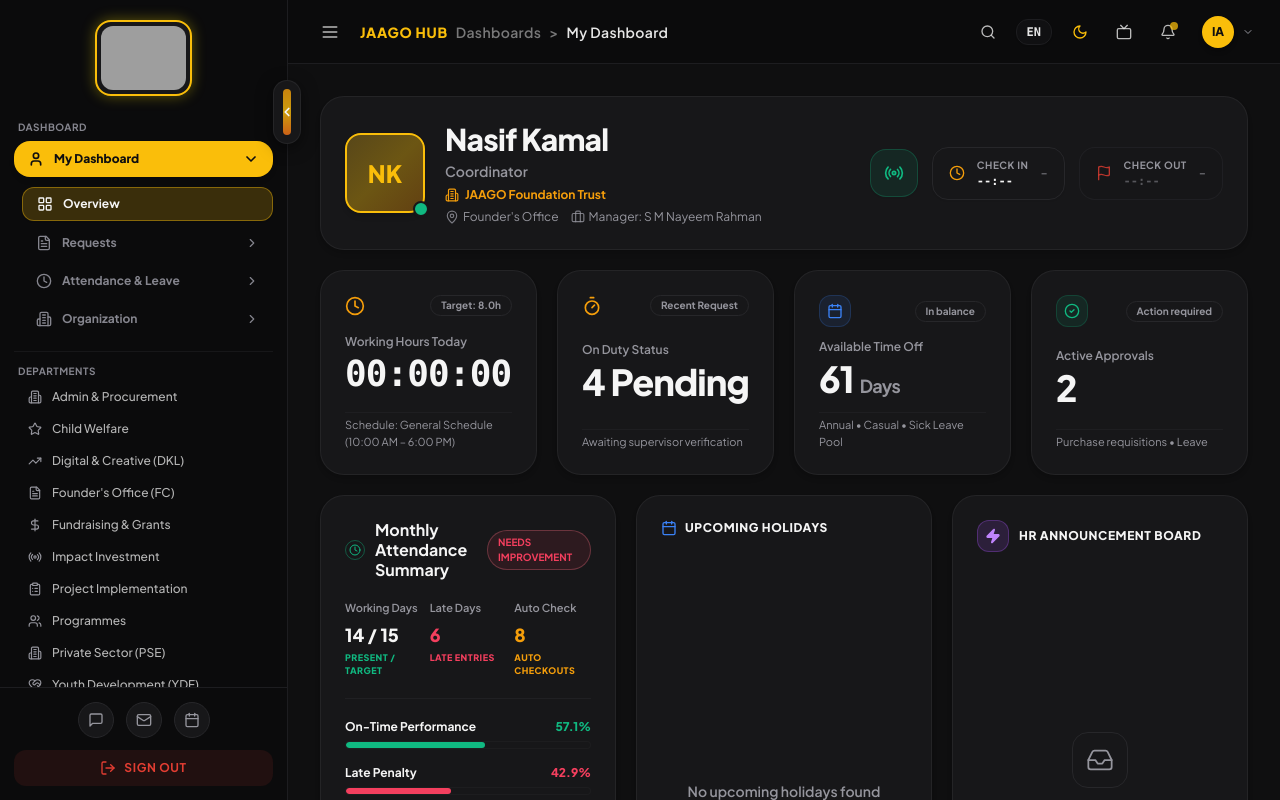
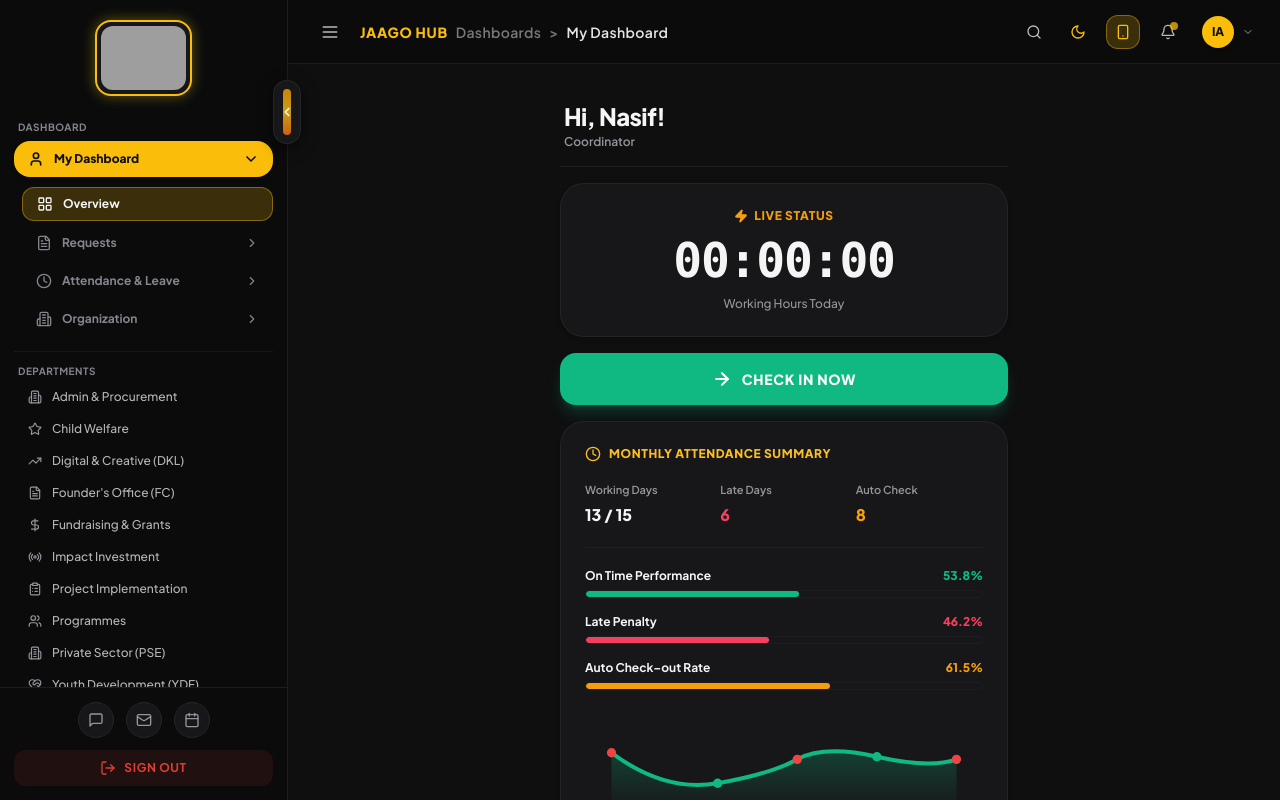
Before and after one commit to nasif-jaago/JAAGO-HUB-v2.2, a Next.js app in the folder apps/web/: page /dashboard in a window 1280 px wide. Both pictures are taken after a click on the button 1124 px from the left and 31 px from the top of the page. Shown: the top 800 px of the page. Built offline with nearby package versions, Linux system fonts and the light colour scheme; grey boxes are pictures that could not be loaded.

Commit message:
feat(header): remove EN button and enable instant shifting between Mobile and Desktop views

```diff
--- a/apps/web/app/(dashboard)/dashboard/page.tsx
+++ b/apps/web/app/(dashboard)/dashboard/page.tsx
@@ -18,6 +18,7 @@
 } from 'lucide-react';
 
 export default function DashboardPage() {
+  const [viewMode, setViewMode] = useState<'auto' | 'desktop' | 'mobile'>('auto');
   const [isCheckedIn, setIsCheckedIn] = useState(false);
   const [checkInTime, setCheckInTime] = useState<string | null>(null);
   const [elapsedSeconds, setElapsedSeconds] = useState(0);
@@ -29,10 +30,23 @@
     organization: 'JAAGO Foundation Trust',
   });
 
-  // Fast hydration of attendance status & elapsed timer from localStorage
+  // Hydrate view mode, attendance status & elapsed timer from localStorage
   useEffect(() => {
-    if (typeof window !== 'undefined') {
+    if (typeof window === 'undefined') return;
+
+    const handleViewModeChange = (e: any) => {
+      if (e.detail) {
+        setViewMode(e.detail);
+      }
+    };
+    window.addEventListener('jaago_view_mode_change', handleViewModeChange);
+
     try {
+      const savedViewMode = localStorage.getItem('jaago_view_mode') as 'desktop' | 'mobile' | null;
+      if (savedViewMode) {
+        setViewMode(savedViewMode);
+      }
+
       const storedUser = localStorage.getItem('jaago_user');
       if (storedUser) {
         const parsed = JSON.parse(storedUser);
@@ -64,7 +78,10 @@
     } catch {
       // Fallback gracefully
     }
-    }
+
+    return () => {
+      window.removeEventListener('jaago_view_mode_change', handleViewModeChange);
+    };
   }, []);
 
   // Live timer tick when checked in
@@ -127,7 +144,11 @@
       {/* ========================================================================= */}
       {/* 📱 MOBILE VIEW ONLY (Strictly based on Reference Images 2 & 3)            */}
       {/* ========================================================================= */}
-      <div className="block md:hidden space-y-4 pt-1">
+      <div
+        className={`${
+          viewMode === 'mobile' ? 'block max-w-md mx-auto' : viewMode === 'desktop' ? 'hidden' : 'block md:hidden'
+        } space-y-4 pt-1`}
+      >
         {/* User Greeting Header */}
         <div className="space-y-0.5 px-1">
           <h1 className="text-2xl font-black tracking-tight text-foreground">
@@ -313,7 +334,11 @@
       {/* ========================================================================= */}
       {/* 💻 DESKTOP, LAPTOP & TABLET VIEW ONLY (Pixel-Faithful to Provided Design)  */}
       {/* ========================================================================= */}
-      <div className="hidden md:block space-y-5">
+      <div
+        className={`${
+          viewMode === 'desktop' ? 'block' : viewMode === 'mobile' ? 'hidden' : 'hidden md:block'
+        } space-y-5`}
+      >
         {/* ── 1. USER PROFILE HERO CARD ── */}
         <div className="p-6 rounded-3xl bg-card border border-border/80 shadow-md flex flex-col xl:flex-row items-start xl:items-center justify-between gap-6 relative">
           <div className="flex items-center space-x-5">
--- a/apps/web/components/dashboard-header.tsx
+++ b/apps/web/components/dashboard-header.tsx
@@ -9,6 +9,7 @@
   Bell,
   Search,
   Tv,
+  Smartphone,
   LogOut,
   ChevronDown,
 } from 'lucide-react';
@@ -24,34 +25,40 @@
 }
 
 export type ThemeMode = 'dark' | 'light' | 'espresso';
+export type ViewMode = 'desktop' | 'mobile';
 
 export function DashboardHeader({ onToggleSidebar, user }: DashboardHeaderProps) {
   const router = useRouter();
   const [theme, setTheme] = useState<ThemeMode>('dark');
+  const [viewMode, setViewMode] = useState<ViewMode>('desktop');
   const [showUserMenu, setShowUserMenu] = useState(false);
   const [showNotifMenu, setShowNotifMenu] = useState(false);
   const [showSearchModal, setShowSearchModal] = useState(false);
   const [searchQuery, setSearchQuery] = useState('');
   const [searchResults, setSearchResults] = useState<any[]>([]);
-  const [lang, setLang] = useState<'en' | 'bn'>('en');
 
-  // Load saved theme or sync from DOM on mount
+  // Load saved theme and view mode from localStorage on mount
   useEffect(() => {
     if (typeof window !== 'undefined') {
-      const saved = localStorage.getItem('jaago_theme') as ThemeMode | null;
+      const savedTheme = localStorage.getItem('jaago_theme') as ThemeMode | null;
       const root = document.documentElement;
-      if (saved === 'dark' || saved === 'light' || saved === 'espresso') {
+      if (savedTheme === 'dark' || savedTheme === 'light' || savedTheme === 'espresso') {
         root.classList.remove('dark', 'light', 'espresso');
-        if (saved !== 'light') {
-          root.classList.add(saved);
+        if (savedTheme !== 'light') {
+          root.classList.add(savedTheme);
         }
-        setTheme(saved);
+        setTheme(savedTheme);
       } else if (root.classList.contains('espresso')) {
         setTheme('espresso');
       } else if (root.classList.contains('dark')) {
         setTheme('dark');
       } else {
         setTheme('light');
+      }
+
+      const savedViewMode = localStorage.getItem('jaago_view_mode') as ViewMode | null;
+      if (savedViewMode === 'mobile' || savedViewMode === 'desktop') {
+        setViewMode(savedViewMode);
       }
     }
   }, []);
@@ -95,6 +102,15 @@
     }
   };
 
+  const toggleViewMode = () => {
+    const nextMode: ViewMode = viewMode === 'desktop' ? 'mobile' : 'desktop';
+    setViewMode(nextMode);
+    if (typeof window !== 'undefined') {
+      localStorage.setItem('jaago_view_mode', nextMode);
+      window.dispatchEvent(new CustomEvent('jaago_view_mode_change', { detail: nextMode }));
+    }
+  };
+
   const handleSignOut = () => {
     if (typeof window !== 'undefined') {
       localStorage.removeItem('jaago_access_token');
@@ -109,7 +125,7 @@
       <div className="flex items-center space-x-3">
         <button
           onClick={onToggleSidebar}
-          className="p-2 rounded-xl text-header-foreground/80 hover:text-header-foreground hover:bg-surface/30 transition"
+          className="p-2 rounded-xl text-header-foreground/80 hover:text-header-foreground hover:bg-surface/30 transition cursor-pointer"
           aria-label="Toggle navigation menu"
         >
           <Menu className="h-5 w-5" />
@@ -134,7 +150,7 @@
         {/* Desktop Search */}
         <button
           onClick={() => setShowSearchModal(true)}
-          className="hidden sm:inline-flex p-2 rounded-xl text-header-foreground/80 hover:text-header-foreground hover:bg-surface/30 transition"
+          className="hidden sm:inline-flex p-2 rounded-xl text-header-foreground/80 hover:text-header-foreground hover:bg-surface/30 transition cursor-pointer"
           title="Search (Cmd+K)"
         >
           <Search className="h-4 w-4 hover:text-primary" />
@@ -196,19 +212,10 @@
           </div>
         )}
 
-        {/* Language Switcher */}
-        <button
-          onClick={() => setLang(lang === 'en' ? 'bn' : 'en')}
-          className="px-2.5 py-1 rounded-xl text-xs font-mono font-bold bg-surface/50 border border-header-border text-header-foreground hover:border-primary/50 transition shadow-sm"
-          title="Switch Language (English / বাংলা)"
-        >
-          {lang === 'en' ? 'EN' : 'বাংলা'}
-        </button>
-
         {/* Theme Switcher (3-Way: Dark / Light / Espresso) */}
         <button
           onClick={cycleTheme}
-          className="p-2 rounded-xl text-header-foreground/80 hover:text-header-foreground hover:bg-surface/30 transition flex items-center justify-center"
+          className="p-2 rounded-xl text-header-foreground/80 hover:text-header-foreground hover:bg-surface/30 transition flex items-center justify-center cursor-pointer"
           title={`Theme: ${
             theme === 'dark'
               ? 'Matte Black (Click for Light Mode)'
@@ -223,36 +230,41 @@
           {theme === 'espresso' && <Coffee className="h-4 w-4 text-amber-400" />}
         </button>
 
-        {/* Mobile Quick Sign Out Button (Matching Reference Image 2) */}
+        {/* Mobile Quick Sign Out Button */}
         <button
           onClick={handleSignOut}
-          className="sm:hidden p-2 rounded-xl text-destructive hover:bg-destructive/10 transition border border-destructive/20"
+          className="sm:hidden p-2 rounded-xl text-destructive hover:bg-destructive/10 transition border border-destructive/20 cursor-pointer"
           title="Sign Out"
           aria-label="Sign Out"
         >
           <LogOut className="h-4 w-4" />
         </button>
 
-        {/* Screen mode */}
+        {/* Shift Mobile View & Desktop View Button */}
         <button
-          onClick={() => {
-            if (!document.fullscreenElement) {
-              document.documentElement.requestFullscreen().catch(() => {});
-            } else {
-              document.exitFullscreen().catch(() => {});
-            }
-          }}
-          className="p-2 rounded-xl text-header-foreground/80 hover:text-header-foreground hover:bg-surface/30 transition hidden sm:inline-flex"
-          title="Screen Mode"
+          onClick={toggleViewMode}
+          className={`p-2 rounded-xl text-header-foreground/80 hover:text-header-foreground hover:bg-surface/30 transition flex items-center justify-center cursor-pointer ${
+            viewMode === 'mobile' ? 'bg-primary/20 text-primary border border-primary/40' : ''
+          }`}
+          title={
+            viewMode === 'mobile'
+              ? 'Currently in Mobile View — Click to shift to Desktop View'
+              : 'Currently in Desktop View — Click to shift to Mobile View'
+          }
+          aria-label="Shift Mobile View and Desktop View"
         >
-          <Tv className="h-4 w-4 hover:text-primary" />
+          {viewMode === 'mobile' ? (
+            <Smartphone className="h-4 w-4 text-primary" />
+          ) : (
+            <Tv className="h-4 w-4 hover:text-primary" />
+          )}
         </button>
 
         {/* Notifications */}
         <div className="relative">
           <button
             onClick={() => setShowNotifMenu(!showNotifMenu)}
-            className="p-2 rounded-xl text-header-foreground/80 hover:text-header-foreground hover:bg-surface/30 transition relative"
+            className="p-2 rounded-xl text-header-foreground/80 hover:text-header-foreground hover:bg-surface/30 transition relative cursor-pointer"
             title="Notifications"
           >
             <Bell className="h-4 w-4 hover:text-primary" />
@@ -322,7 +334,7 @@
         <div className="relative pl-1">
           <button
             onClick={() => setShowUserMenu(!showUserMenu)}
-            className="flex items-center space-x-2 p-0.5 rounded-full hover:ring-2 hover:ring-primary/50 transition"
+            className="flex items-center space-x-2 p-0.5 rounded-full hover:ring-2 hover:ring-primary/50 transition cursor-pointer"
           >
             <div className="h-8 w-8 rounded-full bg-primary text-primary-foreground font-black flex items-center justify-center text-xs shadow-md">
               IA
@@ -339,7 +351,7 @@
               <div className="pt-2">
                 <button
                   onClick={handleSignOut}
-                  className="w-full flex items-center space-x-2.5 px-3 py-2 text-xs font-semibold text-destructive hover:bg-destructive/10 rounded-xl transition"
+                  className="w-full flex items-center space-x-2.5 px-3 py-2 text-xs font-semibold text-destructive hover:bg-destructive/10 rounded-xl transition cursor-pointer"
                 >
                   <LogOut className="h-4 w-4" />
                   <span>Sign Out</span>
```
Lines whose indentation alone changed are shown as unchanged.
